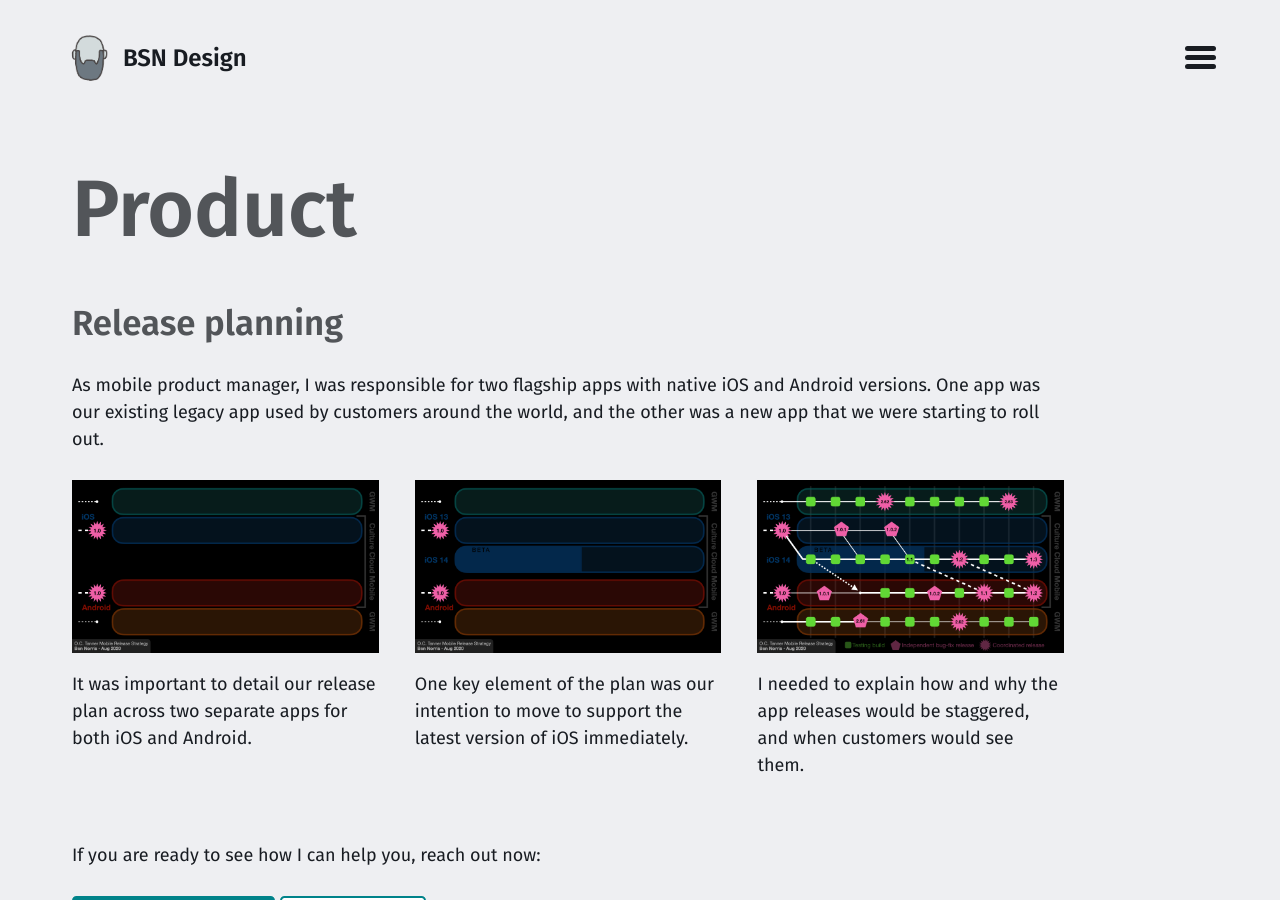
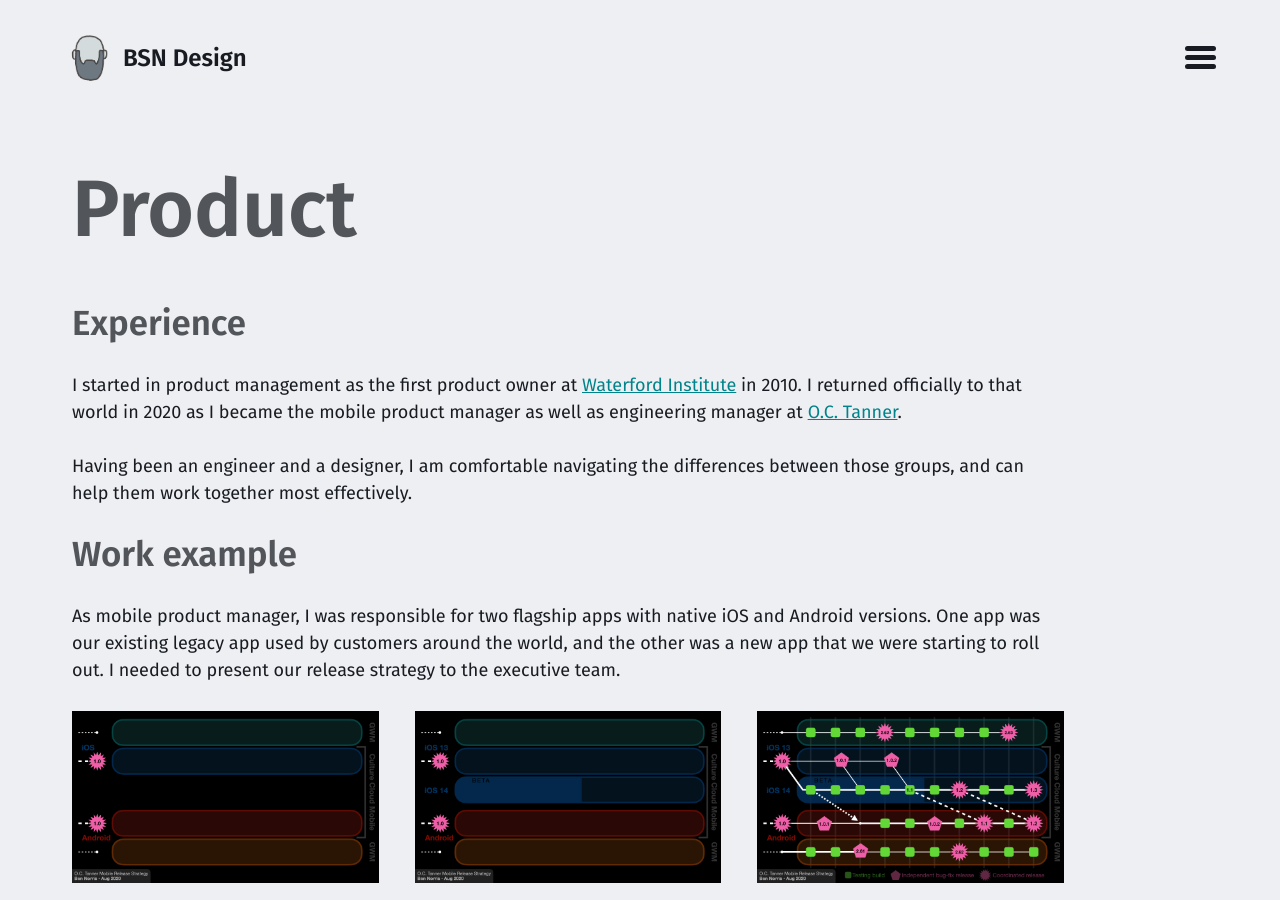
Before and after one commit to bsn-design/bsn-design.github.io, a Jekyll site: the page built from mobile/product.md, in a window 1280 px wide and 900 px high. Built offline with Jekyll 4.4.1, drawn with Linux system fonts in a browser that asks for light colours.

Commit message:
Add intro to each work page

```diff
--- a/_layouts/work.html
+++ b/_layouts/work.html
@@ -2,9 +2,9 @@
 layout: landing
 ---
 
-{{ content }}
+<div class="entry-content">
+    {{ content }}
 
-<div class="entry-content">
     <div>
         <p>If you are ready to see how I can help you, reach out now:</p>
         <p>
--- a/mobile/product.md
+++ b/mobile/product.md
@@ -4,21 +4,29 @@
 permalink: /mobile/product/
 ---
 
-<div class="entry-content">
-    <h2>Release planning</h2>
-    <p class="inner">As mobile product manager, I was responsible for two flagship apps with native iOS and Android versions. One app was our existing legacy app used by customers around the world, and the other was a new app that we were starting to roll out.</p>
-    <div class="entries-grid">
-        <div class="entry">
-            <img src="/assets/images/release-plan-01.png" class="entry-image" alt="Release plan">
-            <p class="entry-excerpt">It was important to detail our release plan across two separate apps for both iOS and Android.</p>
-        </div>
-        <div class="entry">
-            <img src="/assets/images/release-plan-02.png" class="entry-image" alt="Release plan">
-            <p class="entry-excerpt">One key element of the plan was our intention to move to support the latest version of iOS immediately.</p>
-        </div>
-        <div class="entry">
-            <img src="/assets/images/release-plan-03.png" class="entry-image" alt="Release plan">
-            <p class="entry-excerpt">I needed to explain how and why the app releases would be staggered, and when customers would see them.</p>
-        </div>
+## Experience
+
+I started in product management as the first product owner at [Waterford Institute](https://waterford.org) in 2010. I returned officially to that world in 2020 as I became the mobile product manager as well as engineering manager at [O.C. Tanner](https://www.octanner.com).
+
+Having been an engineer and a designer, I am comfortable navigating the differences between those groups, and can help them work together most effectively.
+
+
+## Work example
+
+As mobile product manager, I was responsible for two flagship apps with native iOS and Android versions. One app was our existing legacy app used by customers around the world, and the other was a new app that we were starting to roll out. I needed to present our release strategy to the executive team.
+{:.inner}
+
+<div class="entries-grid">
+    <div class="entry">
+        <img src="/assets/images/release-plan-01.png" class="entry-image" alt="Release plan">
+        <p class="entry-excerpt">It was important to detail our release plan across two separate apps for both iOS and Android.</p>
+    </div>
+    <div class="entry">
+        <img src="/assets/images/release-plan-02.png" class="entry-image" alt="Release plan">
+        <p class="entry-excerpt">One key element of the plan was our intention to move to support the latest version of iOS immediately.</p>
+    </div>
+    <div class="entry">
+        <img src="/assets/images/release-plan-03.png" class="entry-image" alt="Release plan">
+        <p class="entry-excerpt">I needed to explain how and why the app releases would be staggered, and when customers would see them.</p>
     </div>
 </div>
```
Also changed, not shown: mobile/design.md (+27 -19 lines), mobile/engineering.md (+27 -19 lines).
